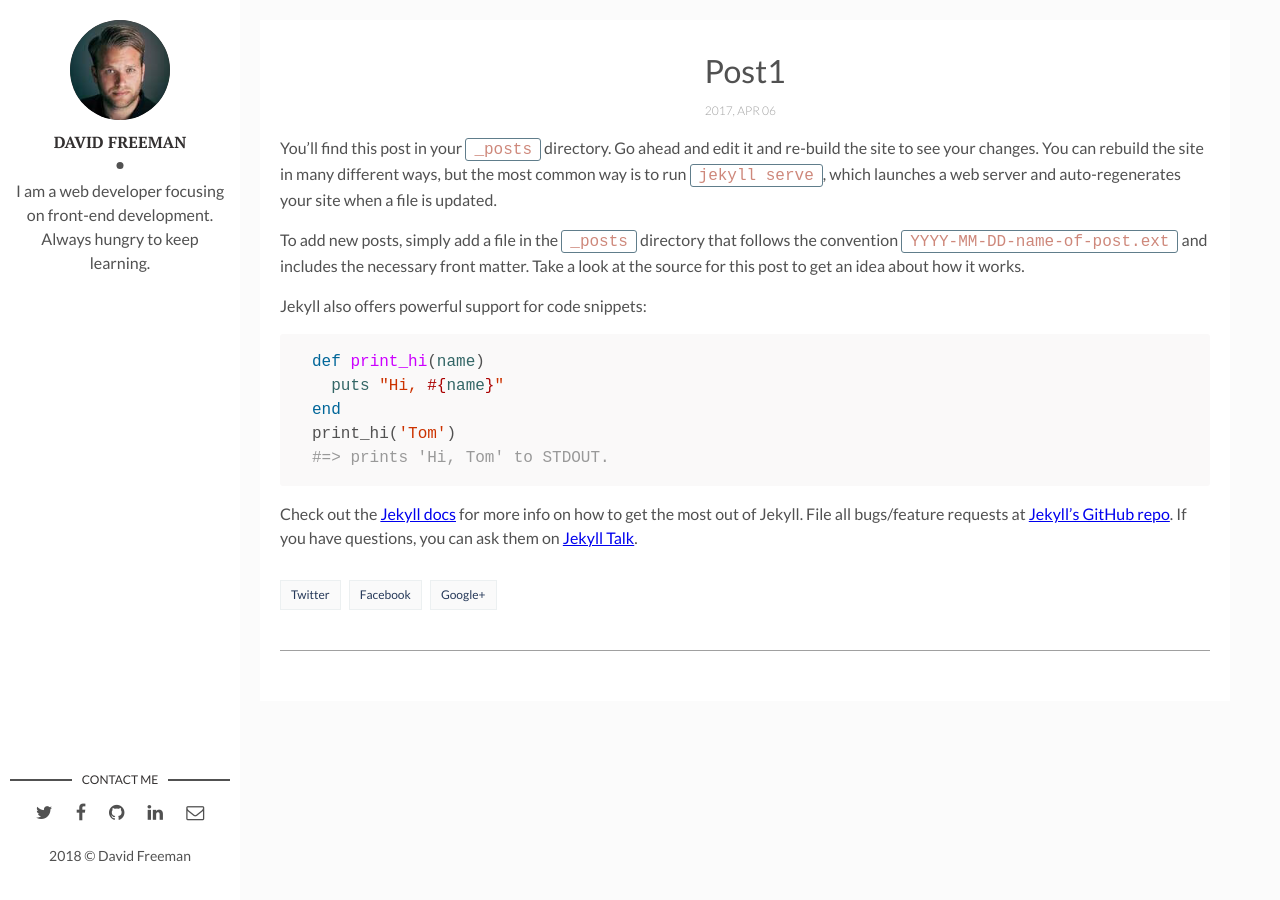
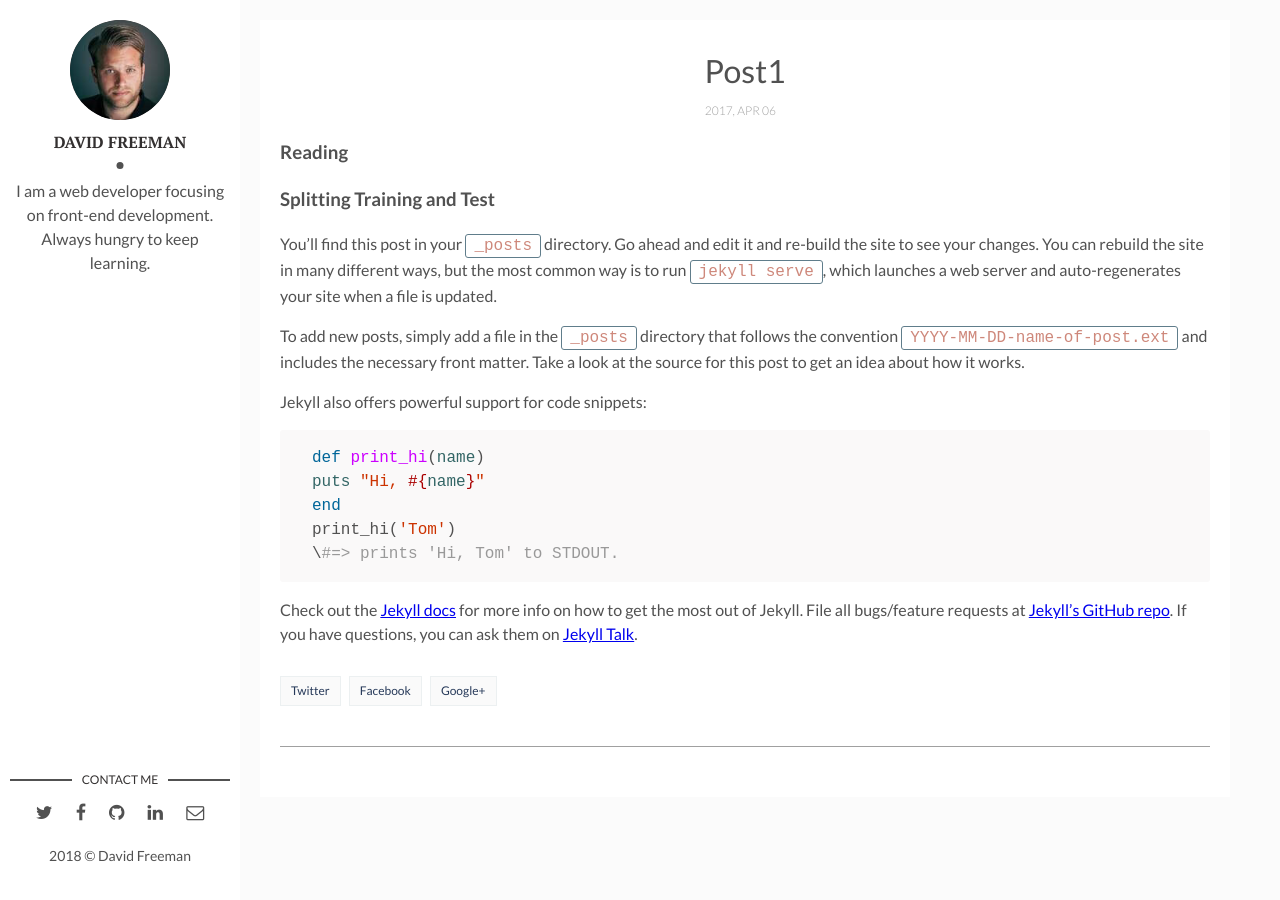
Before and after one commit to SabaSiddiqi/sabasiddiqi.github.io, a Jekyll site: the page built from _posts/2017-04-06-welcome-to-jekyll.markdown, in a window 1280 px wide. Built offline with Jekyll 4.4.1, drawn with Linux system fonts in a browser that asks for light colours; comment, search, counter and statistics services are not loaded; part of the change alters nothing that is shown.

Commit message:
Update from Forestry.io - 2017-04-06-welcome-to-jekyll.markdown

```diff
--- a/_posts/2017-04-06-welcome-to-jekyll.markdown
+++ b/_posts/2017-04-06-welcome-to-jekyll.markdown
@@ -5,6 +5,10 @@ date: 2017-04-06 10:32:20 +0000
 description: The post discusses something !
 img:
 ---
+### Reading
+
+### Splitting Training  and Test
+
 You’ll find this post in your `_posts` directory. Go ahead and edit it and re-build the site to see your changes. You can rebuild the site in many different ways, but the most common way is to run `jekyll serve`, which launches a web server and auto-regenerates your site when a file is updated.
 
 To add new posts, simply add a file in the `_posts` directory that follows the convention `YYYY-MM-DD-name-of-post.ext` and includes the necessary front matter. Take a look at the source for this post to get an idea about how it works.
@@ -13,14 +17,10 @@ Jekyll also offers powerful support for code snippets:
 
 {% highlight ruby %}
 def print_hi(name)
-  puts "Hi, #{name}"
+puts "Hi, #{name}"
 end
 print_hi('Tom')
-#=> prints 'Hi, Tom' to STDOUT.
+\#=> prints 'Hi, Tom' to STDOUT.
 {% endhighlight %}
 
-Check out the [Jekyll docs][jekyll-docs] for more info on how to get the most out of Jekyll. File all bugs/feature requests at [Jekyll’s GitHub repo][jekyll-gh]. If you have questions, you can ask them on [Jekyll Talk][jekyll-talk].
-
-[jekyll-docs]: https://jekyllrb.com/docs/home
-[jekyll-gh]:   https://github.com/jekyll/jekyll
-[jekyll-talk]: https://talk.jekyllrb.com/
+Check out the [Jekyll docs](https://jekyllrb.com/docs/home) for more info on how to get the most out of Jekyll. File all bugs/feature requests at [Jekyll’s GitHub repo](https://github.com/jekyll/jekyll). If you have questions, you can ask them on [Jekyll Talk](https://talk.jekyllrb.com/).
```
